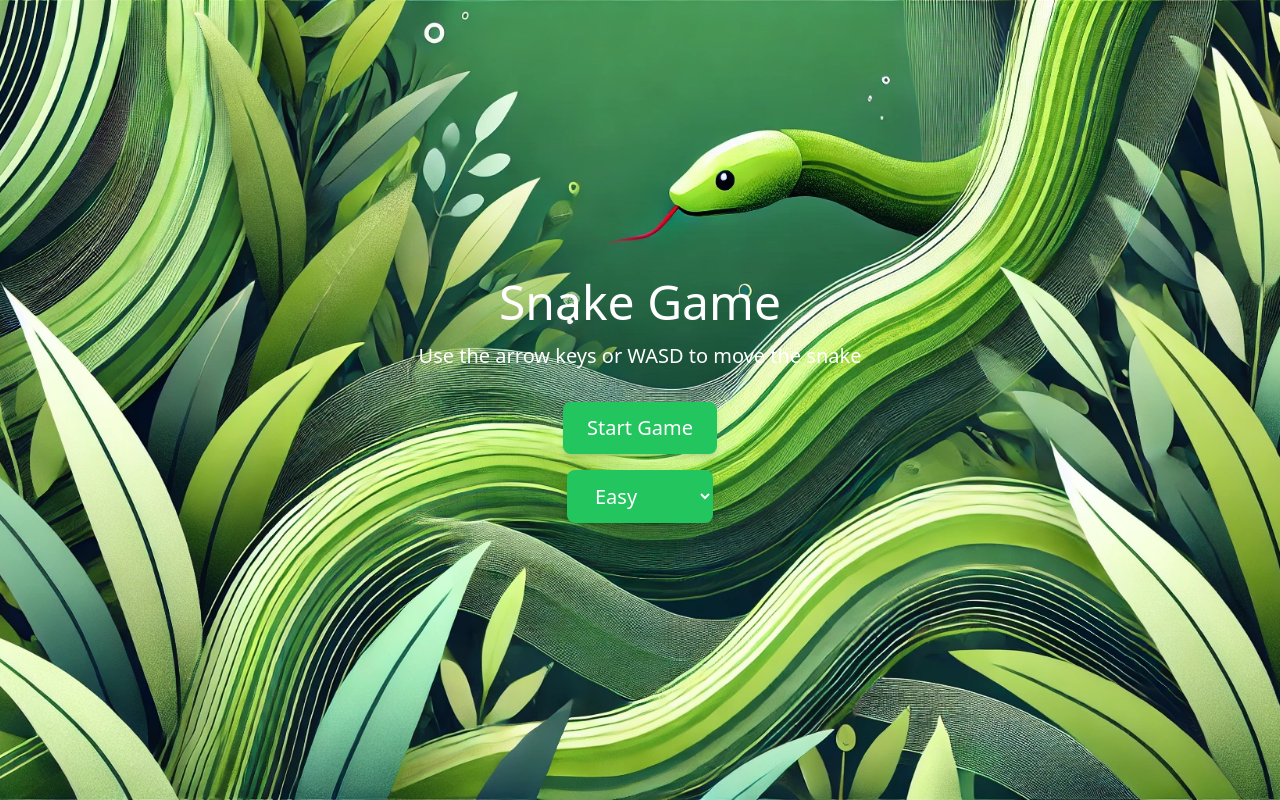
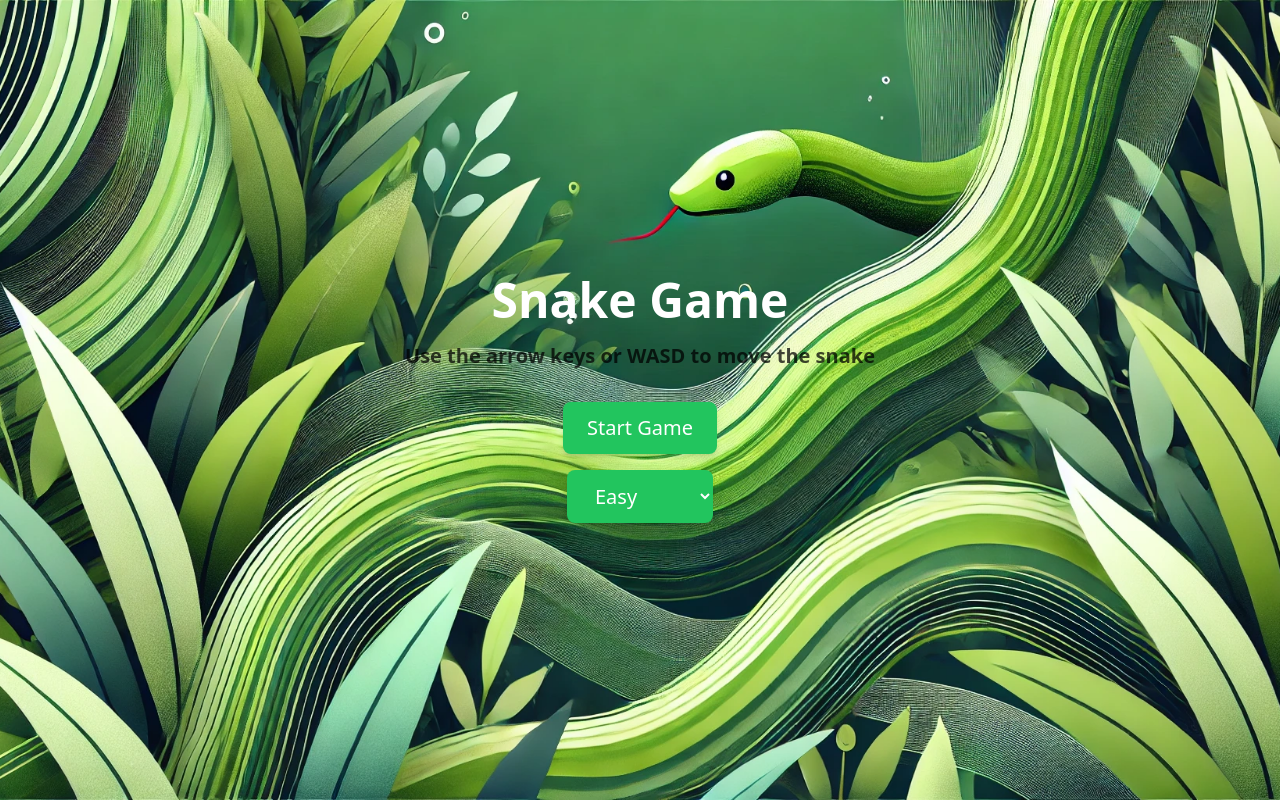
Before and after one commit to Future-Rafay/snake-game, a Next.js app: page / in a window 1280 px wide. Built offline with nearby package versions, Linux system fonts and the light colour scheme.

Commit message:
added favicon and meta tag

```diff
--- a/src/app/layout.js
+++ b/src/app/layout.js
@@ -1,28 +1,17 @@
-import localFont from "next/font/local";
 import "./globals.css";
 
-const geistSans = localFont({
-  src: "./fonts/GeistVF.woff",
-  variable: "--font-geist-sans",
-  weight: "100 900",
-});
-const geistMono = localFont({
-  src: "./fonts/GeistMonoVF.woff",
-  variable: "--font-geist-mono",
-  weight: "100 900",
-});
-
 export const metadata = {
-  title: "Create Next App",
-  description: "Generated by create next app",
+  title: "Future Rafay | Snake game",
+  description: "Play the classic Snake game! Navigate the snake to eat food, grow longer, and avoid hitting walls or your own tail. Can you achieve the highest score? Fun, addictive, and perfect for all ages!",
 };
 
 export default function RootLayout({ children }) {
   return (
     <html lang="en">
-      <body
-        className={`${geistSans.variable} ${geistMono.variable} antialiased`}
-      >
+      <head>
+        <link rel="icon" href="/images/favicon.ico" />
+      </head>
+      <body>
         {children}
       </body>
     </html>
--- a/src/app/page.js
+++ b/src/app/page.js
@@ -33,6 +33,7 @@ export default function Home() {
       {gameStarted ? (
         <main>
           <SnakeGrid
+          difficulty={difficulty}
           onMainMenu={handleMainMenuClick}
             speed={speed} />
         </main>
--- a/src/components/SnakeGrid.js
+++ b/src/components/SnakeGrid.js
@@ -7,6 +7,7 @@ const eatSound = new Audio('/sounds/eatingApple.mp3');
 const gameStartSound = new Audio('/sounds/gameStartSound.mp3')
 const gameOverSound = new Audio('/sounds/game-over3.mp3');
 const collisionSound = new Audio('/sounds/collisionSound.mp3')
+const speedIncrease = new Audio('/sounds/speedIncrease.mp3')
 
 const foodImages = [
     '/images/Apple.png',
@@ -48,8 +49,10 @@ const SnakeGrid = ({ speed, onMainMenu }) => {
     useEffect(() => {
         if (score > 0 && score % 5 === 0) { // Adjust speed every 10 points
             setIncreaseSpeed((prevSpeed) => Math.max(prevSpeed - 10, 50));
-            setSpeedIncreased(true);
-            setTimeout(() => setSpeedIncreased(false), 1500);
+            speedIncrease.play(),
+                setSpeedIncreased(true);
+            setTimeout(() => setSpeedIncreased(false), 1500
+            );
 
         }
     }, [score]);
@@ -146,6 +149,10 @@ const SnakeGrid = ({ speed, onMainMenu }) => {
 
             setScore(score + 1);
             eatSound.play();
+            setTimeout(() => {
+                eatSound.pause();
+                eatSound.currentTime = 0;
+            }, 700);
             generateFood();
         } else {
             // Remove the tail segment if no food is eaten
--- a/src/components/StartMenu.js
+++ b/src/components/StartMenu.js
@@ -12,8 +12,8 @@ const StartMenu = ({ onStartGame }) => {
             className="flex flex-col items-center justify-center h-screen w-full bg-cover bg-center"
             style={{ backgroundImage: "url('/images/bg-snake-game.png')" }}
         >
-            <h1 className="text-white text-5xl mb-4">Snake Game</h1>
-            <p className="text-white text-xl mb-8">Use the arrow keys or WASD to move the snake</p>
+            <h1 className="text-white text-5xl font-extrabold mb-4 animate-bounce">Snake Game</h1>
+            <p className="text-xl font-semibold mb-8 animate-pulse">Use the arrow keys or WASD to move the snake</p>
             <button
                 className="px-6 py-3 text-xl text-white bg-green-500 rounded-lg shadow-md hover:bg-green-600 transition duration-300"
 
```
Also changed, not shown: 2 other files (tests, documents, lock files or other folders).
